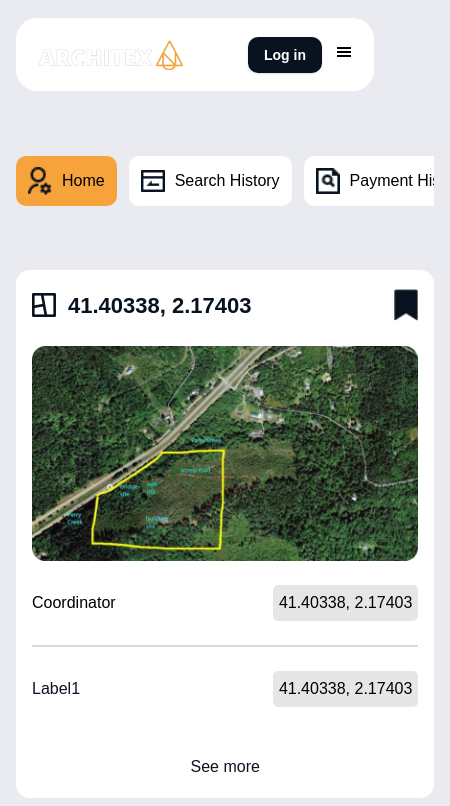
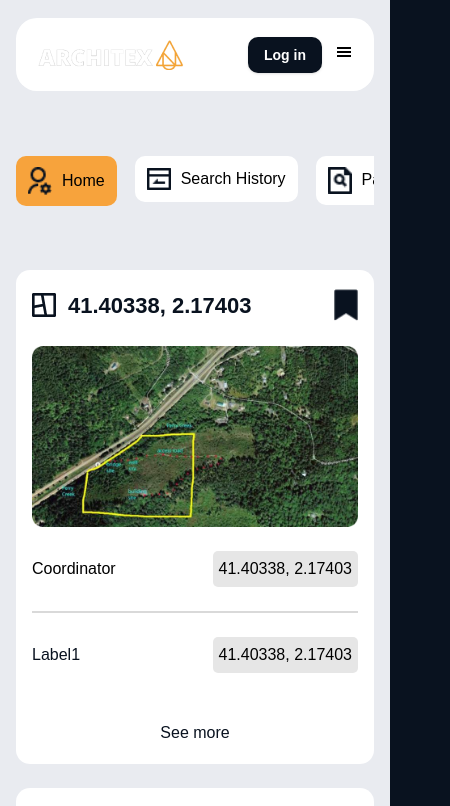
Before and after one commit to GiorgiIlariani/architex, a Next.js app: page /profile/home in a window 390 px wide. Shown: the top 806 px of the page, 450 px wide, since content can reach past the window. Built offline with nearby package versions, Linux system fonts and the light colour scheme.

Commit message:
fixes responsive issue

```diff
--- a/app/(root)/profile/layout.tsx
+++ b/app/(root)/profile/layout.tsx
@@ -6,13 +6,11 @@ export default function ProfileLayout({
   children: React.ReactNode;
 }>) {
   return (
-    <main className="flex flex-row">
-      <section className="flex-1 bg-[#E9EBF0] pb-[114px] rounded-b-[63px]">
-        <div className="max-w-[1286px] pt-[156px] mx-auto flex flex-col md:flex-row gap-8 lg:gap-[50px] px-4">
-          <ProfileLeftSidebar />
-          {children}
-        </div>
-      </section>
-    </main>
+    <section className=" bg-[#E9EBF0] pb-[114px] rounded-b-[63px]">
+      <div className="max-w-[1286px] pt-[156px] mx-auto flex flex-col md:flex-row gap-8 lg:gap-[50px] px-4">
+        <ProfileLeftSidebar />
+        {children}
+      </div>
+    </section>
   );
 }
--- a/components/shared/ProfileLeftSidebar.tsx
+++ b/components/shared/ProfileLeftSidebar.tsx
@@ -16,37 +16,38 @@ const ProfileLeftSidebar = () => {
       {/* <h1 className="md:hidden block text-[#09121F] text-[40px] font-bold pb-8 text-center">
         Home
       </h1> */}
-
-      {/* Mobile View with Horizontal Scroll (Swiper Integration) */}
-      <div className="flex md:hidden max-w-full snap-x snap-mandatory space-x-3 overflow-x-auto px-4 justify-start sm:justify-center no-scrollbar w-full">
-        {/* <Swiper
+      <div className="flex md:hidden max-w-full snap-x snap-mandatory space-x-3 overflow-x-auto justify-start sm:justify-center no-scrollbar w-full">
+        <Swiper
           mousewheel
           direction="horizontal"
           pagination={false}
           className="categories"
           spaceBetween={18}
           slidesPerView="auto"
-          // style={{ width: "100vw" }} // Adjust for padding/margin
-        > */}
+        >
           {profileLeftSidebarConstants.map((link) => {
             const isActive = link.route === pathname;
 
             return (
-            // <SwiperSlide key={link.route} style={{ width: "auto" }}>
+              <SwiperSlide key={link.route} style={{ width: "auto" }}>
                 <Link
-              key={link.route}
                   href={link.route}
                   className={`shrink-0 snap-start py-[11px] px-[12px]  text-base flex items-center gap-[10px] rounded-[10px] ${
                     isActive ? "bg-[#F7A33C]" : "bg-white"
                   }`}
                 >
-              <Image src={link.img} alt={link.text} width={24} height={24} />
+                  <Image
+                    src={link.img}
+                    alt={link.text}
+                    width={24}
+                    height={24}
+                  />
                   {link.text}
                 </Link>
-            // </SwiperSlide>
+              </SwiperSlide>
             );
           })}
-        {/* </Swiper> */}
+        </Swiper>
       </div>
 
       <aside className="hidden md:block w-[334px] min-h-screen max-h-screen rounded-[21px] p-[14px] lg:p-[22px] bg-[#FFFFFF99]">
```
Also changed, not shown: public/assets/images/bookmark-line.png (renamed from public/assets/images/not-saved.png). Lines whose indentation alone changed are shown as unchanged.
